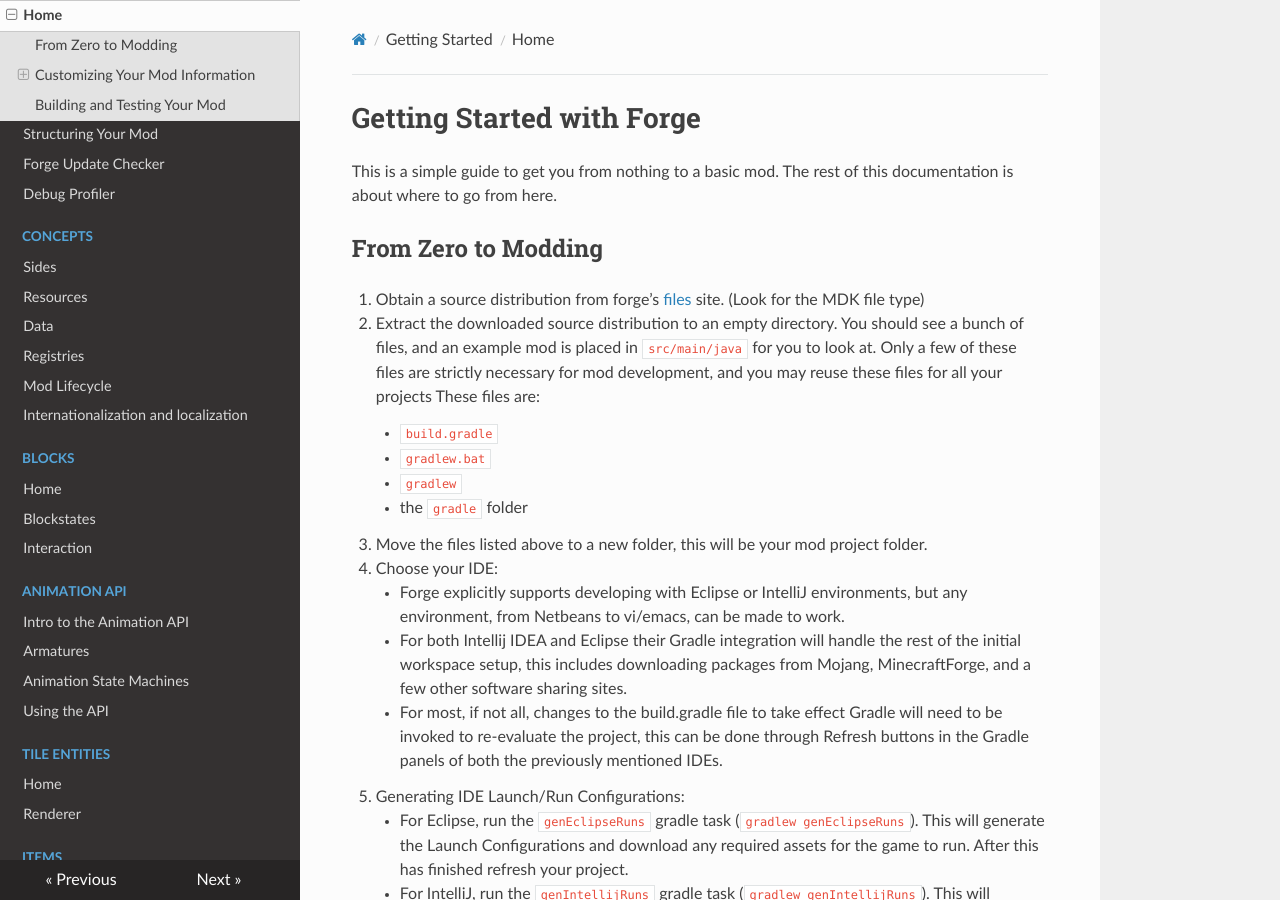
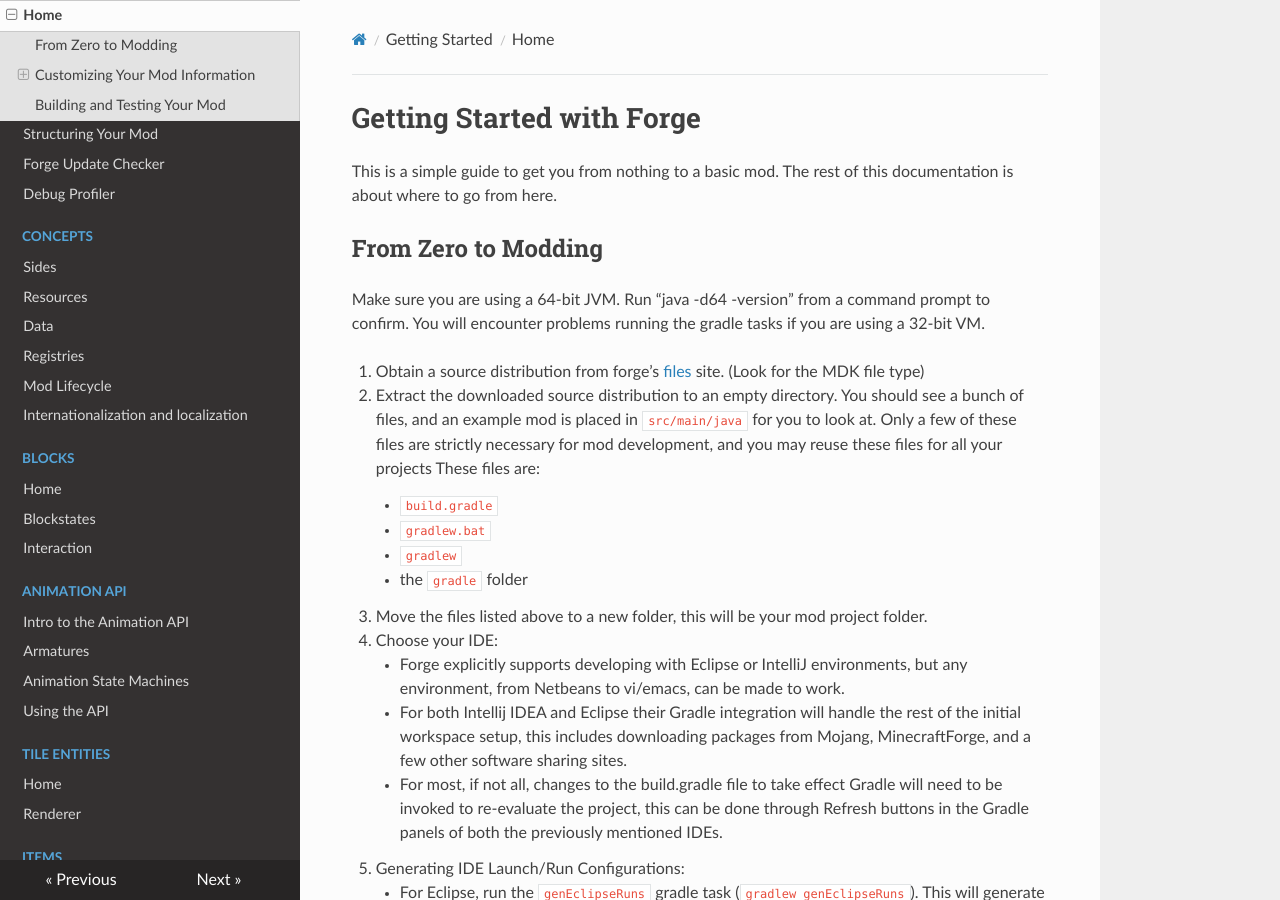
Before and after one commit to MinecraftForge/Documentation, an MkDocs documentation site: the page built from docs/gettingstarted/index.md, in a window 1280 px wide and 900 px high. Built offline with MkDocs 1.6.1, drawn with Linux system fonts in a browser that asks for light colours; nearby versions of some CDN libraries.

Commit message:
Update index.md
Added note about ensuring you're using a 64-bit JVM.

```diff
--- a/docs/gettingstarted/index.md
+++ b/docs/gettingstarted/index.md
@@ -5,6 +5,8 @@ This is a simple guide to get you from nothing to a basic mod. The rest of this
 
 From Zero to Modding
 --------------------
+
+Make sure you are using a 64-bit JVM.  Run "java -d64 -version" from a command prompt to confirm.  You will encounter problems running the gradle tasks if you are using a 32-bit VM.
 
 1. Obtain a source distribution from forge's [files][] site. (Look for the MDK file type)
 2. Extract the downloaded source distribution to an empty directory. You should see a bunch of files, and an example mod is placed in `src/main/java` for you to look at. Only a few of these files are strictly necessary for mod development, and you may reuse these files for all your projects These files are:
```
